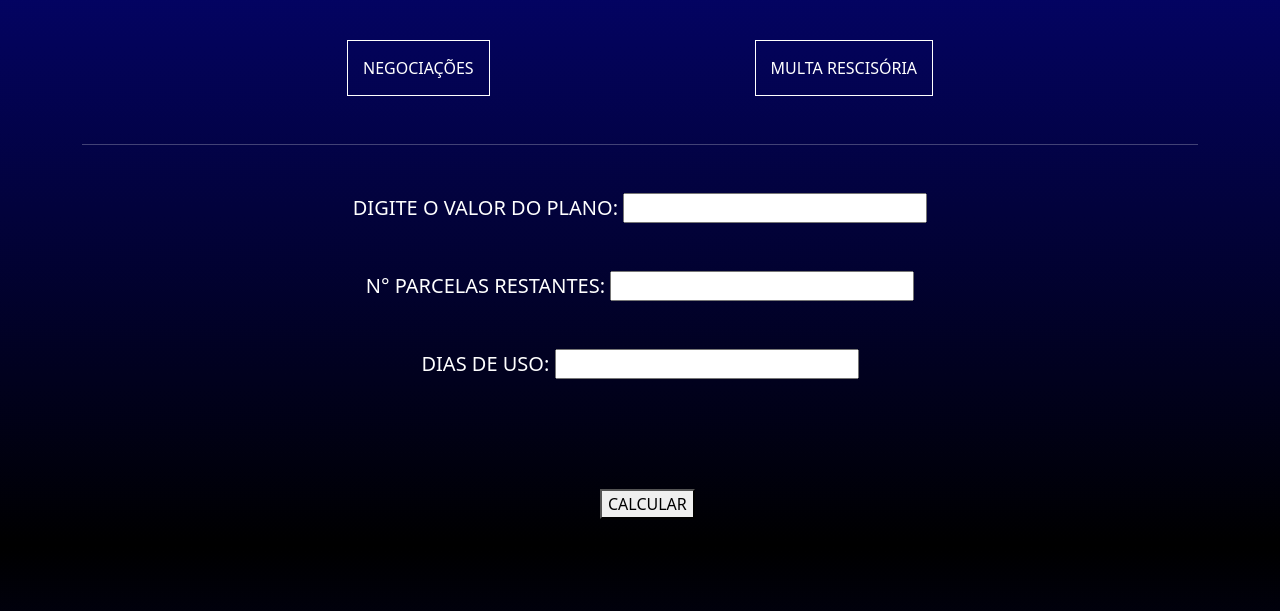
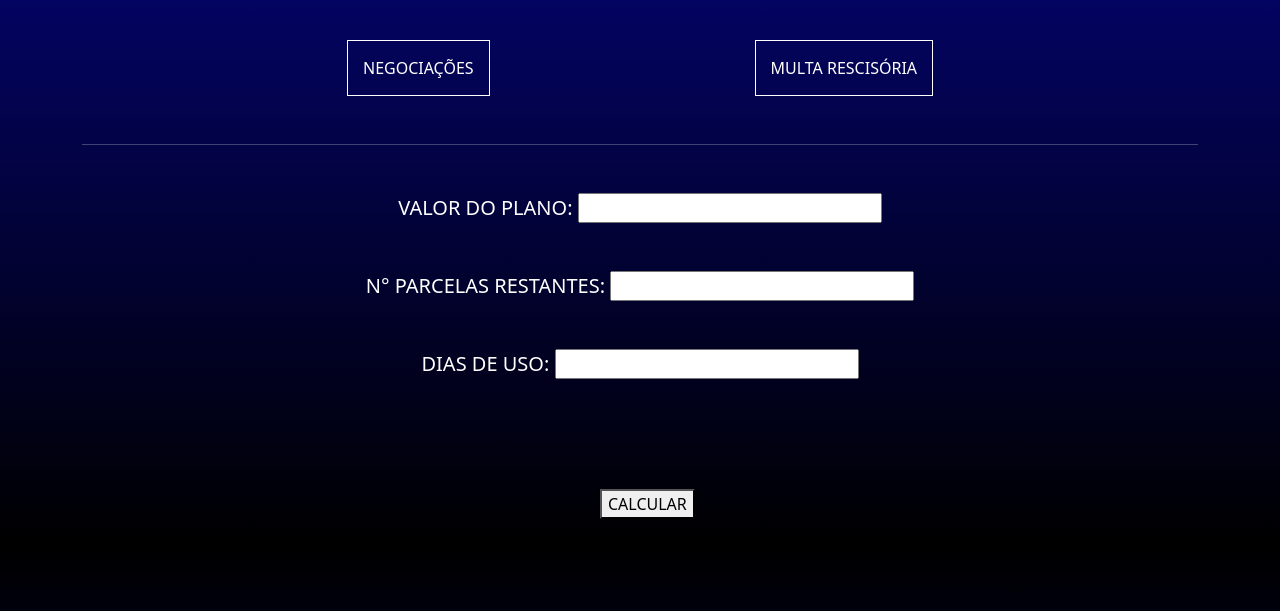
Before and after one commit to fabriciodev28/calculadoradejuros, a plain HTML site: page multa.html in a window 1280 px wide. Shown: the part 121-732 px from the top of the page. Drawn offline with nearby package versions, Linux system fonts and the light colour scheme.

Commit message:
Update multa.html

```diff
--- a/multa.html
+++ b/multa.html
@@ -20,7 +20,7 @@
         </div>
 
         <hr class="text-white">
-        <h5 class="text-white mt-5 text-center"> DIGITE O VALOR DO PLANO:  <input type="number" name="valorPlano" id="valorPlano"></h5>
+        <h5 class="text-white mt-5 text-center">VALOR DO PLANO:  <input type="number" name="valorPlano" id="valorPlano"></h5>
         <h5 class="text-white mt-5 text-center">N° PARCELAS RESTANTES:  <input type="number" name="parcelas" id="parcelasRes"></h5>
         <h5 class="text-white mt-5 text-center">DIAS DE USO:  <input type="number" name="diasDeUso" id="diasDeUso"></h5>
         <div class="botao">
```
